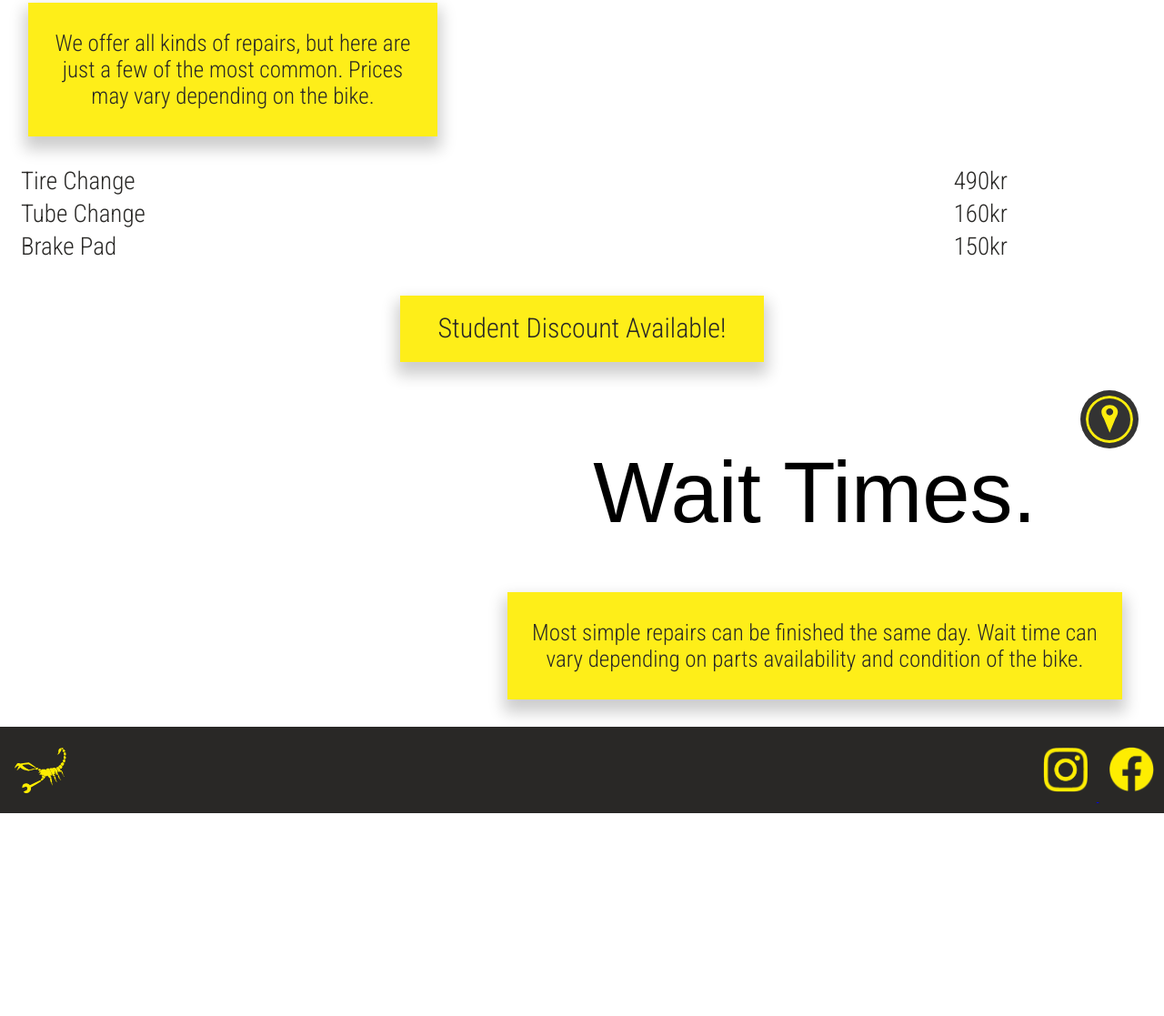
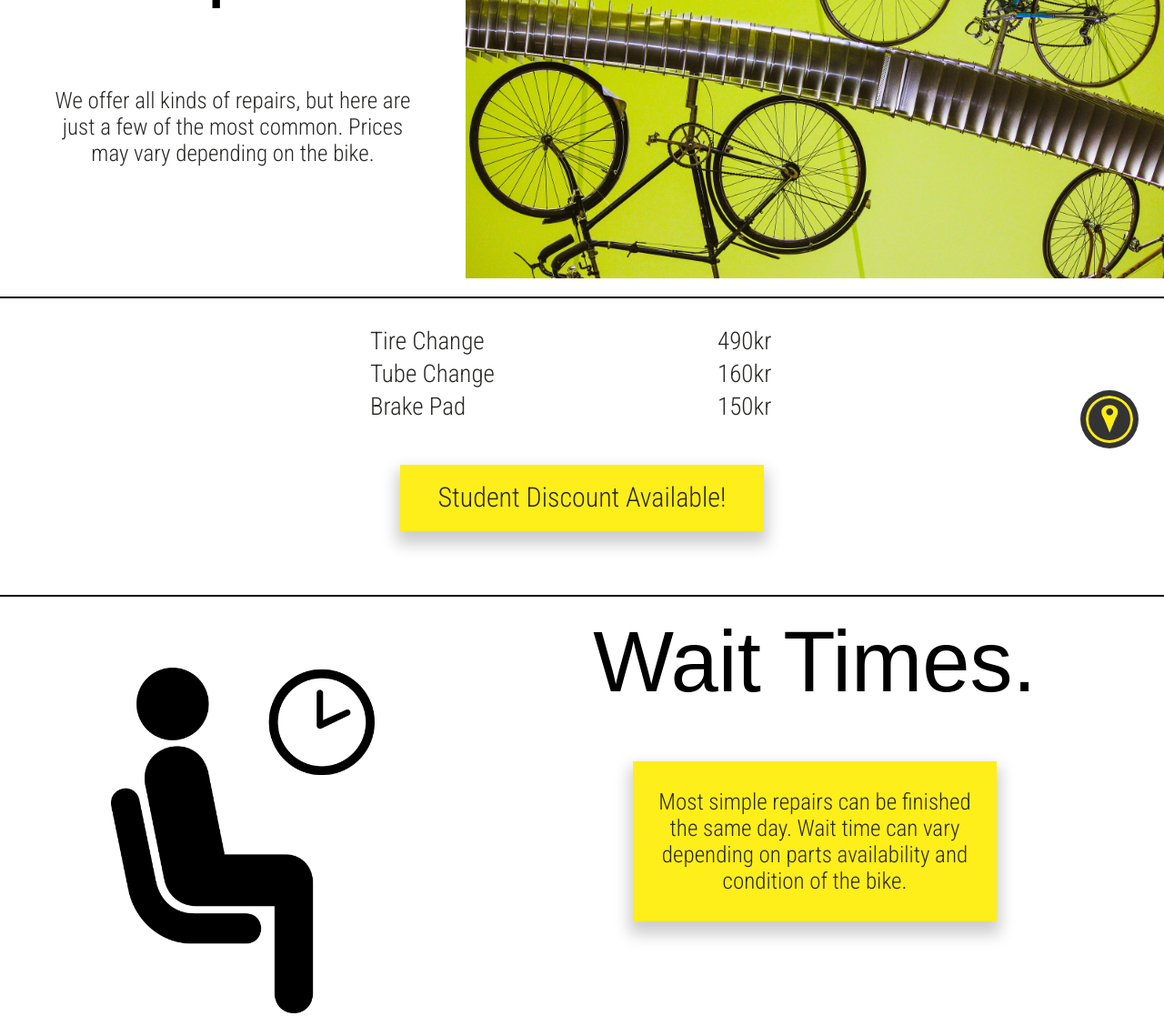
Before and after one commit to KisLajos/mobile-first-project, a plain HTML site: page repair.html in a window 1280 px wide. Shown: the part 279-1396 px from the top of the page at 91% size. Before the commit the page ends 1173 px from the top, so only its background shows below. Drawn offline with Linux system fonts and the light colour scheme; a web font is replaced by a local one.

Commit message:
Revert "repair-page desktop"
This reverts commit a49c7624176f87340d7cb2d60073f972d1e5fb13.

```diff
--- a/css/styles.css
+++ b/css/styles.css
@@ -911,6 +911,7 @@ h2 .linkto {
         font-size: 5rem;
 
     }
+<<<<<<< Updated upstream
 
     #selection-box {
         background-color: var(--clr-white);
@@ -1012,3 +1013,61 @@ h2 .linkto {
         padding-right: 2rem;
     }
 }
+=======
+    .chain{
+        display: none;
+    }
+
+    /* repair-page desktop */
+    .repair-content .repair-img {
+        display:block;
+    }
+    .repair-box1 {
+        background-color: transparent;
+        box-shadow: none;
+    }
+    .repair-content .introduction::after, .img-container::after{
+            content: '';
+            position: absolute;
+            width: 100%;
+            height: 0.2rem;
+            background: black;
+            top: 100%;
+            left: 0;
+            margin: 2rem 0;
+    }
+    .wait-times::before, #discount-box + .img-container::before {
+        content: '';
+        position: absolute;
+        width: 100%;
+        height: 0.2rem;
+        background: black;
+        top: 0%;
+        left: 0;
+        margin: 2rem 0;
+    }
+    .prices {
+        width: 40%;
+        margin: 5rem auto 1rem auto;
+    }
+    .waiting-img {
+        display:block;
+    }
+    .repair-box2 {
+        max-width: 40rem;
+    }
+
+    /* --find-us page desktop-- */
+    .address {
+        margin: auto;
+        font-size: ;
+
+    }
+    .map {
+        padding-left:7rem;
+        width: 110%
+
+
+    }
+}
+>>>>>>> Stashed changes
```
